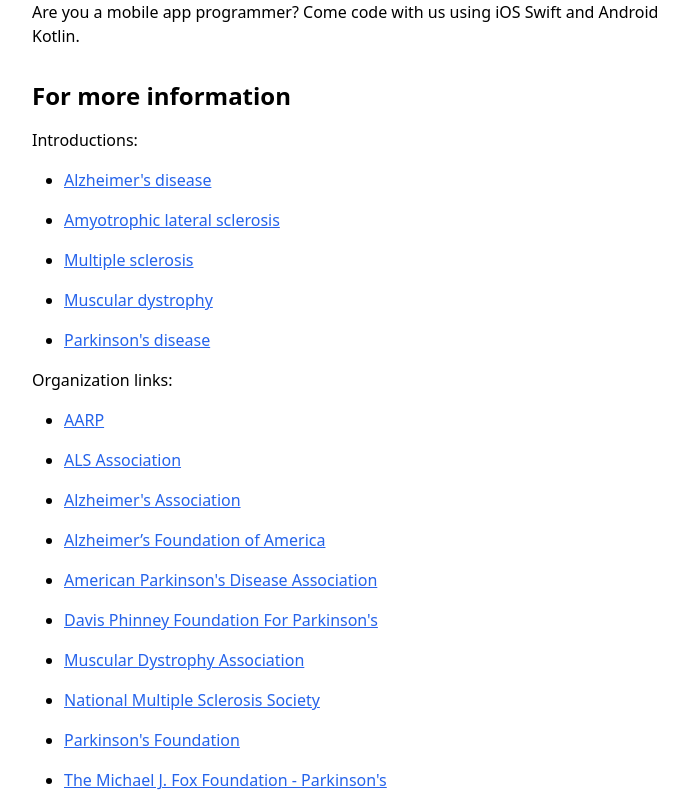
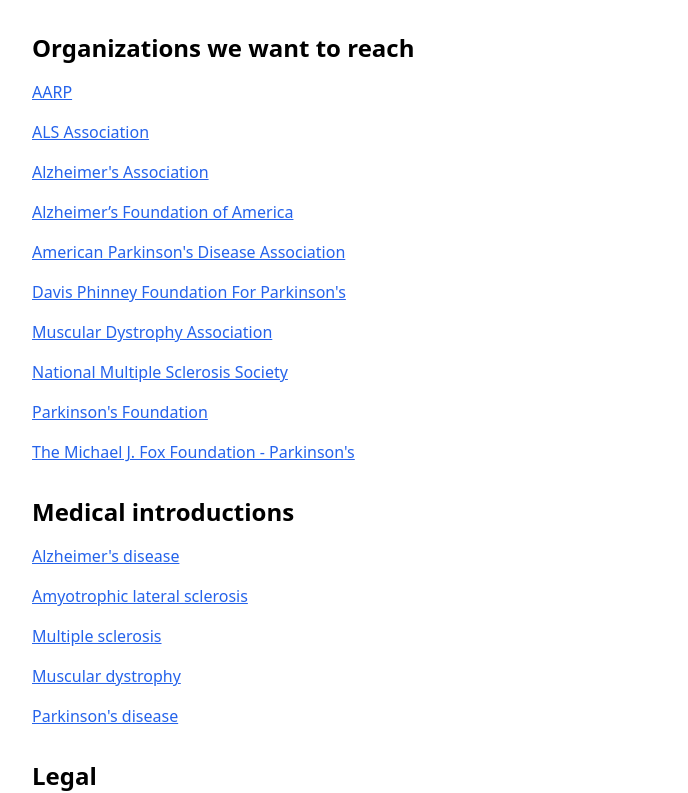
Before and after one commit to BoldContacts/boldcontacts-site-as-sveltekit, a SvelteKit app: page / in a window 1280 px wide. Shown: the part 5097-5890 px from the top of the page, without its empty margins (272-960 px from the left). Built offline with nearby package versions, Linux system fonts and the light colour scheme.

Commit message:
Retitle sections

```diff
--- a/src/routes/+page.svelte
+++ b/src/routes/+page.svelte
@@ -99,30 +99,48 @@
 
 <p>Are you experiencing disabilities? How can we help you?</p>
 
-<p>Are you caring for someone who is experiencing disabilities? How can we support you?</p>
+<p>Are you a carer? How can we support you, as you support others?</p>
 
-<p>Are you a patron or fundraiser? We welcome help with donations, grants, and fundraising.</p>
+<p>Are you a patron? Can we talk with you about grants and fundraising?</p>
 
-<p>Are you a mobile app programmer? Come code with us using iOS Swift and Android Kotlin.</p>
+<p>Are you a programmer? Would you like to help us with Swift and Kotlin?</p>
 
 
-<h2>For more information</h2>
+<h2>Organizations we want to reach</h2>
 
-<p>Introductions:</p>
+<p><a href="https://www.aarp.org">AARP</a></p>
 
-<ul>
+<p><a href="https://www.als.org">ALS Association</a></p>
 
-    <li><a href="/alzheimers-disease/">Alzheimer's disease</a></li>
+<p><a href="https://www.alz.org">Alzheimer's Association</a></p>
 
-    <li><a href="/amyotrophic-lateral-sclerosis/">Amyotrophic lateral sclerosis</a></li>
+<p><a href="https://alzfdn.org">Alzheimer’s Foundation of America</a></p>
 
-    <li><a href="/multiple-sclerosis/">Multiple sclerosis</a></li>
+<p><a href="https://www.apdaparkinson.org">American Parkinson's Disease Association</a></p>
 
-    <li><a href="/muscular-dystrophy/">Muscular dystrophy</a></li>
+<p><a href="https://davisphinneyfoundation.org">Davis Phinney Foundation For Parkinson's</a></p>
 
-    <li><a href="/parkinsons-disease/">Parkinson's disease</a></li>
+<p><a href="http://www.mdausa.org">Muscular Dystrophy Association</a></p>
 
-</ul>
+<p><a href="https://www.nationalmssociety.org">National Multiple Sclerosis Society</a></p>
+
+<p><a href="https://www.parkinson.org">Parkinson's Foundation</a></p>
+
+<p><a href="https://www.michaeljfox.org">The Michael J. Fox Foundation - Parkinson's</a></p>
+
+
+<h2>Medical introductions</h2>
+
+<p><a href="/alzheimers-disease/">Alzheimer's disease</a></p>
+
+<p><a href="/amyotrophic-lateral-sclerosis/">Amyotrophic lateral sclerosis</a></p>
+
+<p><a href="/multiple-sclerosis/">Multiple sclerosis</a></p>
+
+<p><a href="/muscular-dystrophy/">Muscular dystrophy</a></p>
+
+<p><a href="/parkinsons-disease/">Parkinson's disease</a></p>
+
 
 <!--
 
@@ -144,32 +162,6 @@
 
 -->
 
-<p>Organization links:</p>
-
-<ul>
-
-    <li><a href="https://www.aarp.org">AARP</a></li>
-
-    <li><a href="https://www.als.org">ALS Association</a></li>
-
-    <li><a href="https://www.alz.org">Alzheimer's Association</a></li>
-
-    <li><a href="https://alzfdn.org">Alzheimer’s Foundation of America</a></li>
-
-    <li><a href="https://www.apdaparkinson.org">American Parkinson's Disease Association</a></li>
-
-    <li><a href="https://davisphinneyfoundation.org">Davis Phinney Foundation For Parkinson's</a></li>
-
-    <li><a href="http://www.mdausa.org">Muscular Dystrophy Association</a></li>
-
-    <li><a href="https://www.nationalmssociety.org">National Multiple Sclerosis Society</a></li>
-
-    <li><a href="https://www.parkinson.org">Parkinson's Foundation</a></li>
-
-    <li><a href="https://www.michaeljfox.org">The Michael J. Fox Foundation - Parkinson's</a></li>
-
-</ul>
-
 
 <h2>Legal</h2>
 
```
